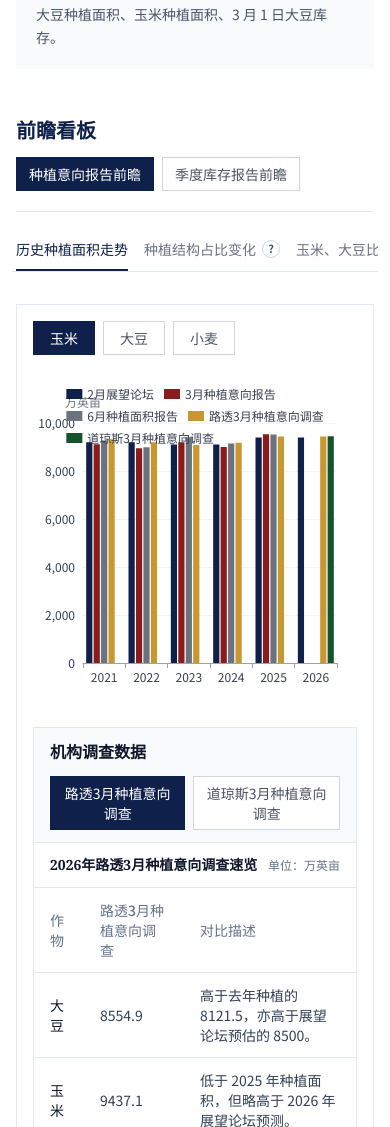
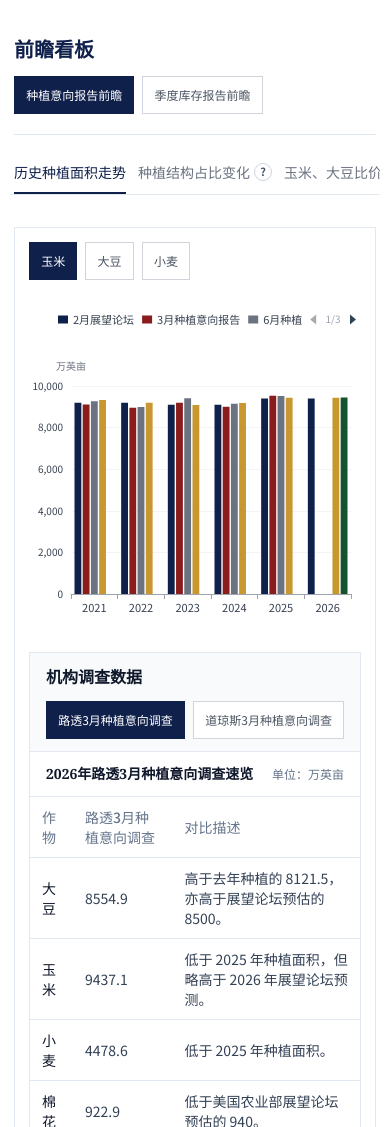
Before and after one commit to anderseric123/pppplaint.github.io, a plain HTML site: page index.html in a window 390 px wide. Shown: the part 873-2000 px from the top of the page. Drawn offline with nearby package versions, Linux system fonts and the light colour scheme.

Commit message:
Update index.html

```diff
--- a/index.html
+++ b/index.html
@@ -214,20 +214,107 @@
         }
         @media (max-width: 430px) {
             .chart-container {
-                height: 320px;
+                height: 292px;
             }
             #countdown {
                 letter-spacing: 0.02em;
-                font-size: 0.95rem;
+                font-size: 0.875rem;
             }
             .tab-strip {
-                gap: 1rem;
-                padding-right: 0.5rem;
+                gap: 0.75rem;
+                padding-right: 0.25rem;
             }
             .info-trigger {
                 width: 1.125rem;
                 height: 1.125rem;
                 font-size: 0.6875rem;
+            }
+            header.max-w-5xl {
+                padding-top: 1.5rem;
+                padding-bottom: 1.5rem;
+                padding-left: 0.875rem;
+                padding-right: 0.875rem;
+            }
+            header h1 {
+                font-size: 1.65rem !important;
+                line-height: 1.22;
+            }
+            main.max-w-5xl {
+                padding-left: 0.875rem;
+                padding-right: 0.875rem;
+                padding-top: 1.5rem;
+                padding-bottom: 7rem;
+            }
+            main section {
+                scroll-margin-top: 1rem;
+            }
+            .meta-stack {
+                gap: 0.5rem;
+            }
+            .board-btn,
+            .scenario-btn,
+            .survey-btn,
+            .crop-btn,
+            .stock-history-btn,
+            .reuters-history-btn {
+                font-size: 0.75rem !important;
+                line-height: 1.2;
+                padding: 0.5rem 0.7rem !important;
+            }
+            .data-tab-btn {
+                font-size: 0.875rem !important;
+            }
+            .tab-group {
+                gap: 0.25rem;
+            }
+            .border.border-slate-200.p-4,
+            .border.border-slate-200.p-4.sm\:p-6,
+            .border.border-slate-200.p-4.sm\:p-5,
+            .bg-slate-50.p-4,
+            .bg-slate-50.p-5 {
+                padding: 0.875rem !important;
+            }
+            h2.text-xl,
+            h3.text-lg,
+            h4.text-lg {
+                word-break: break-word;
+            }
+            table {
+                font-size: 0.8125rem;
+            }
+            th.px-4, td.px-4 {
+                padding-left: 0.75rem !important;
+                padding-right: 0.75rem !important;
+            }
+            th.py-3, td.py-3 {
+                padding-top: 0.625rem !important;
+                padding-bottom: 0.625rem !important;
+            }
+            #info-modal .max-w-2xl {
+                max-height: calc(100svh - 1.5rem);
+            }
+            #info-modal .px-6,
+            #info-modal .py-5 {
+                padding-left: 1rem !important;
+                padding-right: 1rem !important;
+                padding-top: 0.875rem !important;
+                padding-bottom: 0.875rem !important;
+            }
+        }
+        @media (max-width: 768px) {
+            .chart-container {
+                height: 320px;
+            }
+            header h1 {
+                text-wrap: balance;
+            }
+            .board-btn,
+            .scenario-btn,
+            .survey-btn,
+            .crop-btn,
+            .stock-history-btn,
+            .reuters-history-btn {
+                white-space: nowrap;
             }
         }
     </style>
@@ -1499,7 +1586,12 @@
             });
         }
 
+        function isCompactMobile() {
+            return window.innerWidth <= 430;
+        }
+
         function renderAcreageChart() {
+            const compactMobile = isCompactMobile();
             const crop = acreageSeries[activeCrop];
             const seriesConfigs = [
                 { name: "2月展望论坛", data: crop.forum, color: IB_NAVY },
@@ -1512,7 +1604,7 @@
             const option = {
                 animationDuration: 700,
                 color: seriesConfigs.map(item => item.color),
-                grid: { left: 50, right: 20, top: 40, bottom: 40 },
+                grid: compactMobile ? { left: 42, right: 10, top: 78, bottom: 34 } : { left: 50, right: 20, top: 40, bottom: 40 },
                 tooltip: {
                     trigger: "axis",
                     axisPointer: { type: "shadow" },
@@ -1534,11 +1626,17 @@
                     }
                 },
                 legend: {
+                    type: compactMobile ? 'scroll' : 'plain',
                     top: 0,
-                    itemWidth: 16,
-                    itemHeight: 10,
+                    left: compactMobile ? 24 : 'center',
+                    right: compactMobile ? 8 : 'auto',
+                    itemWidth: compactMobile ? 10 : 16,
+                    itemHeight: compactMobile ? 8 : 10,
+                    itemGap: compactMobile ? 8 : 12,
                     icon: 'rect',
-                    textStyle: { color: "#374151", fontFamily: 'Noto Sans SC' },
+                    pageIconSize: compactMobile ? 10 : 12,
+                    pageTextStyle: { color: compactMobile ? "#9ca3af" : "#6b7280", fontFamily: 'Noto Sans SC', fontSize: compactMobile ? 10 : 12 },
+                    textStyle: { color: "#374151", fontFamily: 'Noto Sans SC', fontSize: compactMobile ? 11 : 12, lineHeight: compactMobile ? 13 : 18 },
                     data: seriesConfigs.map(item => item.name)
                 },
                 xAxis: {
@@ -1546,15 +1644,16 @@
                     data: acreageYears,
                     boundaryGap: true,
                     axisLine: { lineStyle: { color: "#9ca3af" } },
-                    axisLabel: { color: "#374151", fontFamily: 'Noto Sans SC' }
+                    axisLabel: { color: "#374151", fontFamily: 'Noto Sans SC', fontSize: compactMobile ? 11 : 12 }
                 },
                 yAxis: {
                     type: "value",
                     name: "万英亩",
-                    nameTextStyle: { color: "#6b7280", padding: [0, 0, 0, 0], fontFamily: 'Noto Sans SC' },
+                    nameTextStyle: { color: "#6b7280", padding: [0, 0, 0, 0], fontFamily: 'Noto Sans SC', fontSize: compactMobile ? 10 : 12 },
                     axisLabel: {
                         color: "#374151",
                         fontFamily: 'Noto Sans SC',
+                        fontSize: compactMobile ? 10 : 12,
                         formatter: value => value.toLocaleString("zh-CN")
                     },
                     splitLine: { lineStyle: { color: "#f3f4f6" } }
@@ -1563,7 +1662,7 @@
                     name: item.name,
                     type: "bar",
                     data: item.data,
-                    barMaxWidth: 18,
+                    barMaxWidth: compactMobile ? 14 : 18,
                     itemStyle: { color: item.color },
                     emphasis: { focus: 'series' }
                 }))
@@ -1572,10 +1671,11 @@
         }
 
         function renderShareChart() {
+            const compactMobile = isCompactMobile();
             const option = {
                 animationDuration: 700,
                 color: [IB_NAVY, '#9ca3af'],
-                grid: { left: 50, right: 20, top: 40, bottom: 30 },
+                grid: compactMobile ? { left: 42, right: 10, top: 58, bottom: 28 } : { left: 50, right: 20, top: 40, bottom: 30 },
                 tooltip: {
                     trigger: "axis",
                     axisPointer: { type: "shadow" },
@@ -1612,17 +1712,18 @@
                 },
                 legend: {
                     top: 0,
-                    itemWidth: 12,
-                    itemHeight: 12,
+                    itemWidth: compactMobile ? 10 : 12,
+                    itemHeight: compactMobile ? 10 : 12,
+                    itemGap: compactMobile ? 10 : 14,
                     icon: 'rect',
-                    textStyle: { color: "#374151", fontFamily: 'Noto Sans SC' },
+                    textStyle: { color: "#374151", fontFamily: 'Noto Sans SC', fontSize: compactMobile ? 11 : 12 },
                     data: ["玉米占比", "大豆占比"]
                 },
                 xAxis: {
                     type: "category",
                     data: shareYears,
                     axisLine: { lineStyle: { color: "#9ca3af" } },
-                    axisLabel: { color: "#374151", fontFamily: 'Noto Sans SC' }
+                    axisLabel: { color: "#374151", fontFamily: 'Noto Sans SC', fontSize: compactMobile ? 11 : 12 }
                 },
                 yAxis: {
                     type: "value",
@@ -1631,13 +1732,14 @@
                     axisLabel: {
                         color: "#374151",
                         formatter: "{value}%",
-                        fontFamily: 'Noto Sans SC'
+                        fontFamily: 'Noto Sans SC',
+                        fontSize: compactMobile ? 10 : 12
                     },
                     splitLine: { lineStyle: { color: "#f3f4f6" } }
                 },
                 series: [
-                    { name: "玉米占比", type: "bar", stack: "share", barWidth: 40, data: shareSeries.corn },
-                    { name: "大豆占比", type: "bar", stack: "share", barWidth: 40, data: shareSeries.soybeans }
+                    { name: "玉米占比", type: "bar", stack: "share", barWidth: compactMobile ? 28 : 40, data: shareSeries.corn },
+                    { name: "大豆占比", type: "bar", stack: "share", barWidth: compactMobile ? 28 : 40, data: shareSeries.soybeans }
                 ]
             };
             shareChart.setOption(option);
@@ -1648,9 +1750,10 @@
         }
 
         function renderRatioChart() {
+            const compactMobile = isCompactMobile();
             const option = {
                 animationDuration: 700,
-                grid: { left: 40, right: 20, top: 30, bottom: 30 },
+                grid: compactMobile ? { left: 38, right: 10, top: 24, bottom: 28 } : { left: 40, right: 20, top: 30, bottom: 30 },
                 tooltip: {
                     trigger: "axis",
                     backgroundColor: "#FFFFFF",
@@ -1670,7 +1773,7 @@
                     data: ratioYears,
                     boundaryGap: false,
                     axisLine: { lineStyle: { color: "#9ca3af" } },
-                    axisLabel: { color: "#374151", fontFamily: 'Noto Sans SC' }
+                    axisLabel: { color: "#374151", fontFamily: 'Noto Sans SC', fontSize: compactMobile ? 11 : 12 }
                 },
                 yAxis: {
                     type: "value",
@@ -1679,7 +1782,8 @@
                     axisLabel: {
                         color: "#374151",
                         formatter: value => value.toFixed(1),
-                        fontFamily: 'Noto Sans SC'
+                        fontFamily: 'Noto Sans SC',
+                        fontSize: compactMobile ? 10 : 12
                     },
                     splitLine: { lineStyle: { color: "#f3f4f6" } }
                 },
@@ -1688,7 +1792,7 @@
                         name: "豆玉比",
                         type: "line",
                         symbol: "circle",
-                        symbolSize: 6,
+                        symbolSize: compactMobile ? 5 : 6,
                         data: ratioData.map(item => item.ratio),
                         lineStyle: { width: 2, color: IB_NAVY },
                         itemStyle: { color: IB_NAVY },
@@ -1713,17 +1817,19 @@
         }
 
         function renderProfitChart() {
+            const compactMobile = isCompactMobile();
             const option = {
                 animationDuration: 700,
                 legend: {
                     top: 0,
-                    itemWidth: 12,
-                    itemHeight: 12,
+                    itemWidth: compactMobile ? 10 : 12,
+                    itemHeight: compactMobile ? 10 : 12,
+                    itemGap: compactMobile ? 10 : 14,
                     icon: 'rect',
-                    textStyle: { color: "#374151", fontFamily: 'Noto Sans SC' },
+                    textStyle: { color: "#374151", fontFamily: 'Noto Sans SC', fontSize: compactMobile ? 11 : 12 },
                     data: ["玉米", "大豆"]
                 },
-                grid: { left: 100, right: 20, top: 40, bottom: 30 },
+                grid: compactMobile ? { left: 74, right: 10, top: 58, bottom: 24 } : { left: 100, right: 20, top: 40, bottom: 30 },
                 tooltip: {
                     trigger: "axis",
                     axisPointer: { type: "shadow" },
@@ -1743,28 +1849,29 @@
                     axisLabel: {
                         color: "#374151",
                         formatter: value => "$" + value,
-                        fontFamily: 'Noto Sans SC'
+                        fontFamily: 'Noto Sans SC',
+                        fontSize: compactMobile ? 10 : 12
                     },
                     splitLine: { lineStyle: { color: "#f3f4f6" } }
                 },
                 yAxis: {
                     type: "category",
                     data: ["价格×单产收入", "经营成本", "总成本"],
-                    axisLabel: { color: "#374151", fontFamily: 'Noto Sans SC' },
+                    axisLabel: { color: "#374151", fontFamily: 'Noto Sans SC', fontSize: compactMobile ? 11 : 12 },
                     axisLine: { lineStyle: { color: "#9ca3af" } }
                 },
                 series: [
                     {
                         name: "玉米",
                         type: "bar",
-                        barWidth: 20,
+                        barWidth: compactMobile ? 16 : 20,
                         itemStyle: { color: IB_NAVY },
                         data: [profitModel.corn.revenue, profitModel.corn.operatingCost, profitModel.corn.totalCost]
                     },
                     {
                         name: "大豆",
                         type: "bar",
-                        barWidth: 20,
+                        barWidth: compactMobile ? 16 : 20,
                         itemStyle: { color: '#9ca3af' },
                         data: [profitModel.soybeans.revenue, profitModel.soybeans.operatingCost, profitModel.soybeans.totalCost]
                     }
@@ -1790,10 +1897,22 @@
             bindExternalLinks();
 
             window.addEventListener('resize', () => {
-                if (acreageChart) acreageChart.resize();
-                if (shareChart) shareChart.resize();
-                if (ratioChart) ratioChart.resize();
-                if (profitChart) profitChart.resize();
+                if (acreageChart) {
+                    renderAcreageChart();
+                    acreageChart.resize();
+                }
+                if (shareChart) {
+                    renderShareChart();
+                    shareChart.resize();
+                }
+                if (ratioChart) {
+                    renderRatioChart();
+                    ratioChart.resize();
+                }
+                if (profitChart) {
+                    renderProfitChart();
+                    profitChart.resize();
+                }
             });
 
             document.addEventListener('keydown', event => {
```
